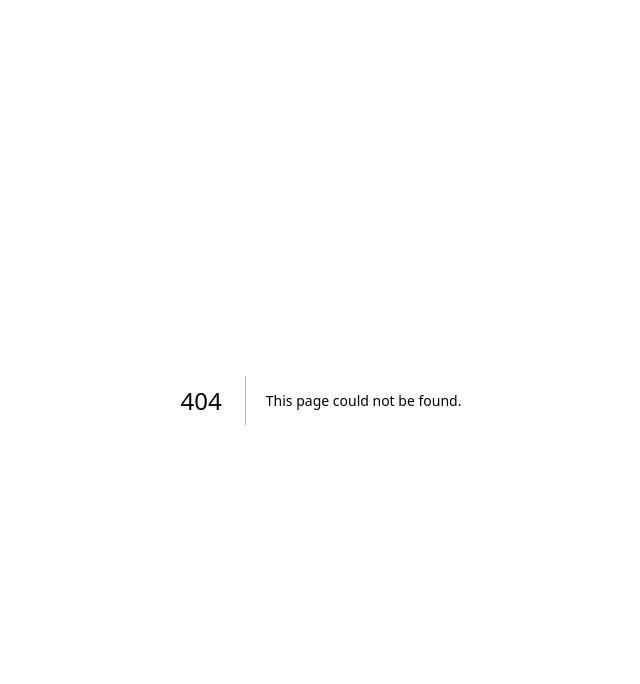
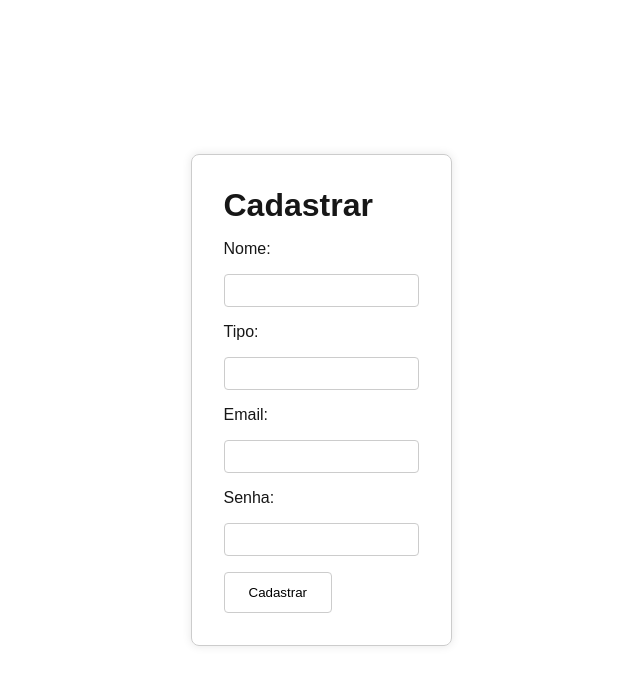
Before and after one commit to tpires1041/trabalhoo-ptac4, a Next.js app: page /cadastrar in a window 1280 px wide. Before the commit this address had no page. Shown: the top 684 px of the page, without its empty margins (319-959 px from the left). Built offline with nearby package versions, Linux system fonts and the light colour scheme.

Commit message:
Aula do dia 17/10
Foi feita a página de Cadastro

```diff
--- /dev/null
+++ b/src/app/cadastrar/page.tsx
@@ -0,0 +1,110 @@
+'use client';
+
+import { useState } from 'react';
+import { useRouter } from 'next/navigation';
+import styles from '../styles/login.module.css';
+import Button from '../components/Button';
+import Usuario from '../interfaces/usuario';
+
+
+const PaginaCadastro = () => {
+    const [email, setEmail] = useState<string>('');
+    const [tipo, setTipo] = useState<string>('');
+    const [senha, setSenha] = useState<string>('');
+
+    const [usuario, setUsuario] = useState<Usuario>({
+        nome: '',
+        email: '',
+        password: '',
+        tipo: ''
+    })
+
+    const alterarNome = (novoNome: string) => {
+        setUsuario((valoresAnteriores) => ({
+            ...valoresAnteriores,
+            nome: novoNome
+        }))
+        console.log(usuario)
+    }
+
+
+
+    const alterarTipo = (novoTipo: string) => {
+        setUsuario((valoresAnteriores) => ({
+            ...valoresAnteriores,
+            tipo: novoTipo
+        }))
+    }
+
+    const alterarEmail = (novoEmail: string) => {
+        setUsuario((valoresAnteriores) => ({
+            ...valoresAnteriores,
+            email: novoEmail
+        }))
+    }
+
+    const alterarPassword = (novoPassword: string) => {
+        setUsuario((valoresAnteriores) => ({
+            ...valoresAnteriores,
+            password: novoPassword
+        }))
+    }
+
+    const router = useRouter();
+
+    return (
+        <div className={styles.container}>
+            <form className={styles.formulario}>
+                <h1 className={styles.titulo}>Cadastrar</h1>
+                <div className={styles.grupoInput}>
+                    <label htmlFor="nome" className={styles.label}>Nome:</label>
+                    <input
+                        type="text"
+                        id="nome"
+                        value={usuario.nome}
+                        onChange={(e) => alterarNome(e.target.value)}
+                        className={styles.input}
+                    />
+                </div>
+
+                <div className={styles.grupoInput}>
+                    <label htmlFor="tipo" className={styles.label}>Tipo:</label>
+                    <input
+                        type="text"
+                        id="tipo"
+                        value={usuario.tipo}
+                        onChange={(e) => alterarTipo(e.target.value)}
+                        className={styles.input}
+                    />
+                </div>
+
+                <div className={styles.grupoInput}>
+                    <label htmlFor="email" className={styles.label}>Email:</label>
+                    <input
+                        type="text"
+                        id="email"
+                        value={email}
+                        onChange={(e) => alterarEmail(e.target.value)}
+                        className={styles.input}
+                    />
+                </div>
+
+
+                <div className={styles.grupoInput}>
+                    <label htmlFor="senha" className={styles.label}>Senha:</label>
+                    <input
+                        type="password"
+                        id="senha"
+                        value={senha}
+                        onChange={(e) => alterarPassword(e.target.value)}
+                        className={styles.input}
+                    />
+                </div>
+                <Button titulo='Cadastrar' tipo='submit' />
+
+            </form>
+        </div>
+    );
+};
+
+export default PaginaCadastro;
--- a/src/app/components/Button.tsx
+++ b/src/app/components/Button.tsx
@@ -1,12 +1,13 @@
 //<button type="submit" className={styles.botao}>Entrar</button>
+import styles from '../styles/button.module.css';
+
 type ButtonProp = {
     titulo: string,
     tipo: "submit",
-
 }
 
 const Button: React.FC<ButtonProp> = ({titulo, tipo}) => {
-    return (<button type={tipo}>{titulo}</button>)
+    return (<button className={styles.botao} type={tipo}>{titulo}</button>)
 }
 
 export default Button;
--- a/src/app/interfaces/usuario.tsx
+++ b/src/app/interfaces/usuario.tsx
@@ -1,6 +1,6 @@
 interface Usuario {
+    id?: number,
     nome: string,
-    idade: number,
     email?: string,
     password: string,
     tipo: string
--- /dev/null
+++ b/src/app/styles/button.module.css
@@ -0,0 +1,13 @@
+.botao {
+    padding: 0.75rem 1.5rem;
+    background-color: #fff;
+    color: #000;
+    border: 1px solid #ccc;
+    border-radius: 4px;
+    cursor: pointer;
+    transition: background-color 0.3s;
+  }
+
+  .botao:hover {
+    background-color: #f0f0f0;
+  }
--- a/src/app/styles/login.module.css
+++ b/src/app/styles/login.module.css
@@ -32,17 +32,3 @@
   border: 1px solid #ccc;
   border-radius: 4px;
 }
-
-.botao {
-  padding: 0.75rem 1.5rem;
-  background-color: #fff;
-  color: #000;
-  border: 1px solid #ccc;
-  border-radius: 4px;
-  cursor: pointer;
-  transition: background-color 0.3s;
-}
-
-.botao:hover {
-  background-color: #f0f0f0;
-}
```
Also changed, not shown: src/app/login/page.tsx (+5 -2 lines).
